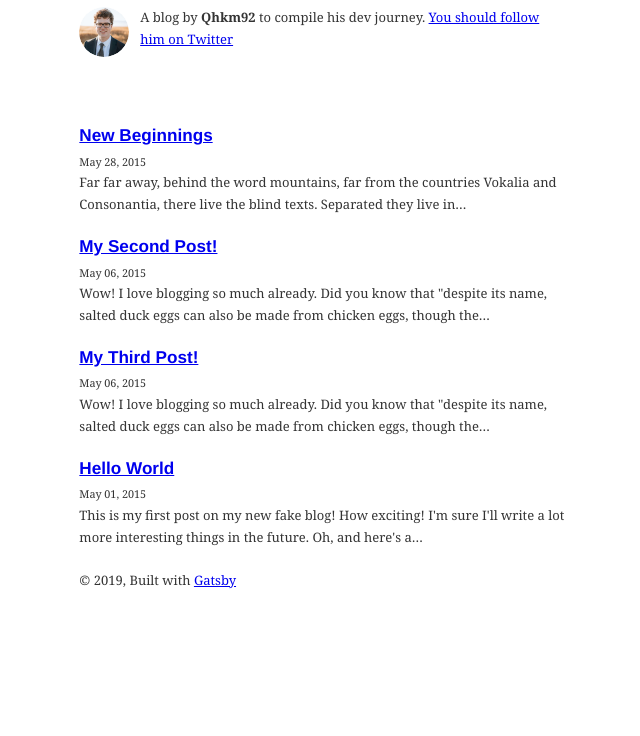
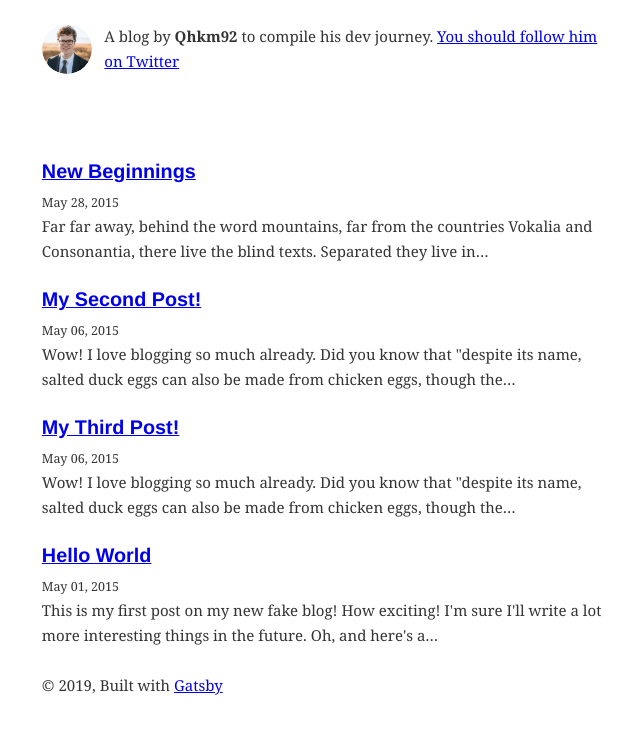
Before and after one commit to Qhkm92/my-blog, a Gatsby site: page / in a window 1280 px wide. Shown: the part 101-837 px from the top of the page, without its empty margins (317-957 px from the left). Before the commit the page ends 800 px from the top, so only its background shows below. Built offline with nearby package versions, Linux system fonts and the light colour scheme; Gatsby itself is replaced by a stand-in of ours; some packages are replaced by stand-ins of ours.

Commit message:
Update font size

```diff
--- a/src/utils/typography.js
+++ b/src/utils/typography.js
@@ -14,7 +14,7 @@ import Typography from "typography"
 
 //const typography = new Typography(Wordpress2016)
 const typography = new Typography({
-	baseFontSize: '13px',
+	baseFontSize: '15px',
 	baseLineHeight: 1.666,
 
 })
```
